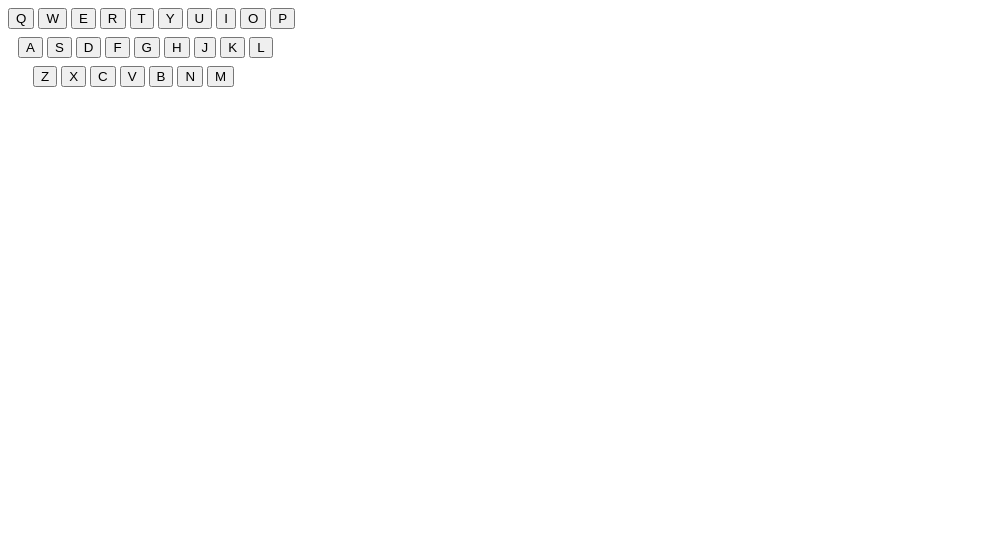
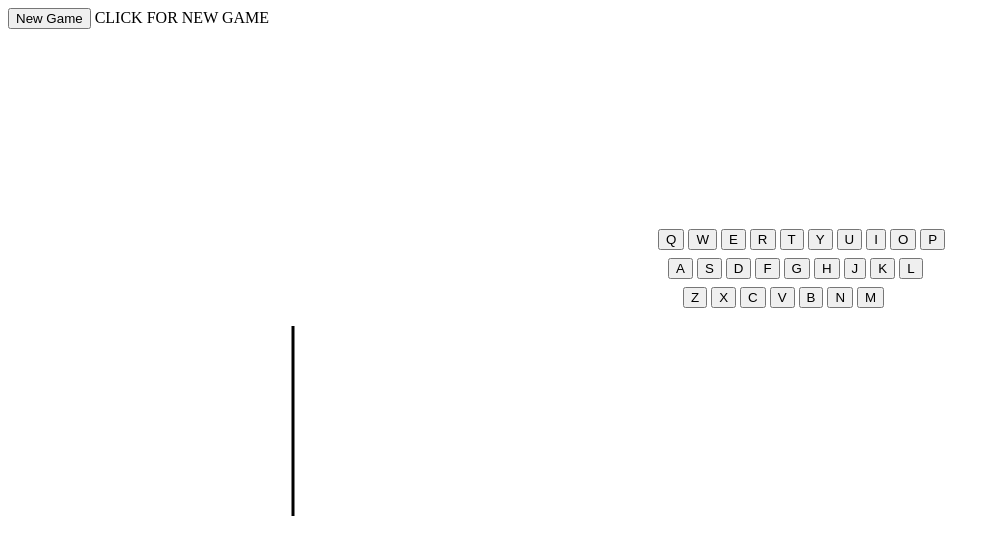
Before and after one commit to Sarcastle/hangman, a website: page index.html in a window 1280 px wide. Shown: the whole page, without its empty margins (0-1000 px from the left). Drawn offline with Linux system fonts and the light colour scheme.

Commit message:
new changes

```diff
--- a/index.css
+++ b/index.css
@@ -4,8 +4,19 @@
 .keyboard-row2 {
     margin-bottom: 8px;
     margin-left: 10px;
+
 }
 .keyboard-row3 {
     margin-bottom: 8px;
     margin-left: 25px;
+
 }
+.all-keyboard {
+    margin-left: 650px;
+    margin-top: 200px;
+}
+#player-gallow {
+    margin-left: 250px;
+
+
+}
--- a/index.html
+++ b/index.html
@@ -8,7 +8,12 @@
         <link href="index.css" rel="stylesheet" />
     </head>
     <body>
+        <div class="game-status">
+            <button class="new-game-btn" onclick="startNewGame()">New Game</button>
+            <label id="lblGameStatus" class="game-status">CLICK FOR NEW GAME</label>
+        </div>
         <div class="all-keyboard">
+            <div id="Word-blanks"></div>
             <div class="keyboard-row1">
                 <button onclick="btnLetterClick('Q')" class="char-btn">Q</button>
                 <button onclick="btnLetterClick('W')" class="char-btn">W</button>
@@ -46,5 +51,11 @@
                 <button onclick="btnLetterClick('M')" class="char-btn">M</button>
             </div>
         </div>
+        <div class="gallow">
+            <canvas id="player-gallow" height="200px" width="150px">\
+                "Browser Not Supported"
+
+            </canvas>
+        </div>
     </body>
 </html>
--- a/index.js
+++ b/index.js
@@ -0,0 +1,14 @@
+document.addEventListener('DOMContentLoaded', e => {
+    drawGallow();
+})
+
+const drawGallow = () => {
+    const canvas = document.getElementById('player-gallow');
+    const context = canvas.getContext('2d');
+    context.beginPath();
+    context.strokeStyle = 'black';
+    context.lineWidth = 3;
+    context.moveTo(35, 10);
+    context.lineTo(35, 300);
+    context.stroke();
+};
```
